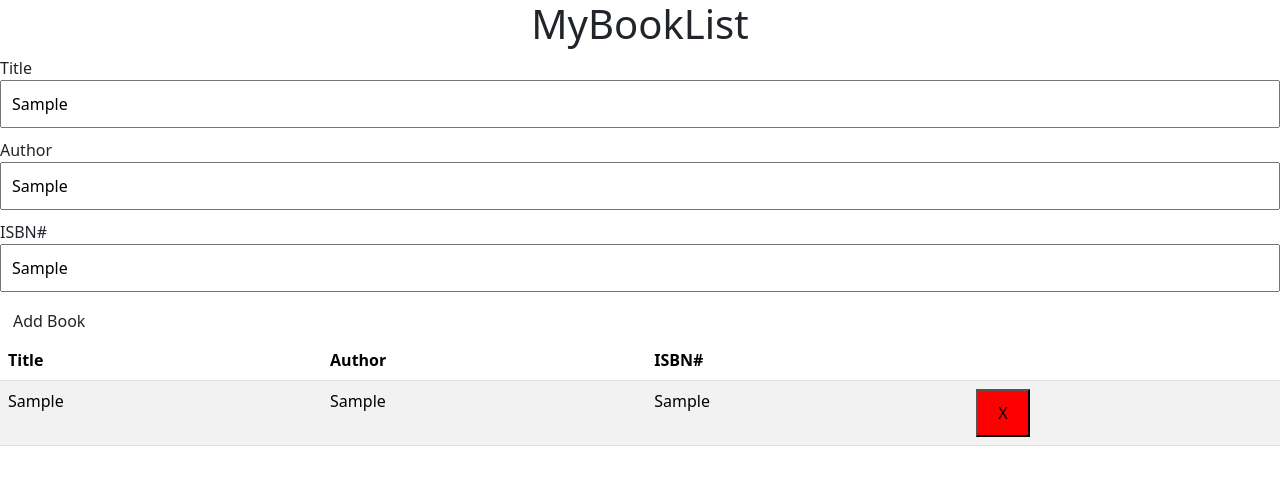
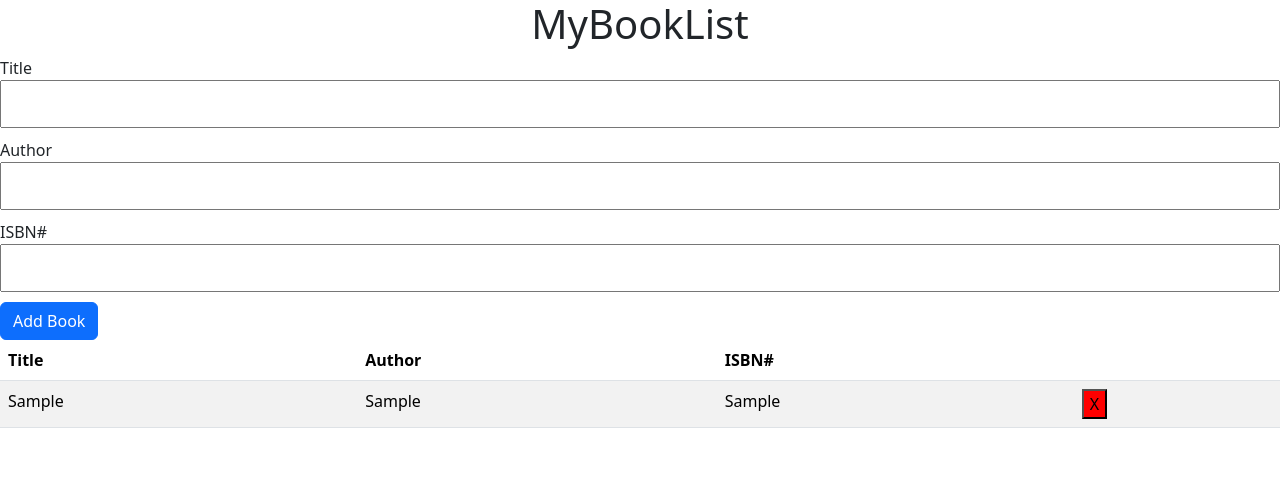
Before and after one commit to acciojob/book-list-Shikhar2001Bhadani, a website: page main.html in a window 1280 px wide. Both pictures are taken after typing "Sample", "Sample", "Sample" into the empty fields and a click on the button "Add Book". Drawn offline with nearby package versions, Linux system fonts and the light colour scheme.

Commit message:
created a submission

```diff
--- a/main.html
+++ b/main.html
@@ -26,7 +26,7 @@
 		<br>
 		<input type = "text" id="isbn">
 	</div>
-	<button class="btn"type="submit" id="submit">Add Book</button>
+	<button class="btn btn-primary"type="submit" id="submit">Add Book</button>
 	<table class="table table-striped">
 		<thead>
 			<tr>
--- a/script.js
+++ b/script.js
@@ -10,19 +10,19 @@ if(booktitle && auth && isbnnum){
 	row.innerHTML=`
 	<td>${booktitle}</td>
 	<td>${auth}</td>
-
 	<td>${isbnnum}</td>
-	<td><button class="delete">X</button></td>`;
+	<td><button class="delete">X</button></td>
+	`;
 
 	booklist.appendChild(row);
-	document.getElementById("auth").value='';
-	document.getElementById("booktitle").value='';
-	document.getElementById("isbnnum").value='';
+	document.getElementById("author").value='';
+	document.getElementById("title").value='';
+	document.getElementById("isbn").value='';
 }
 
 });
 document.getElementById("book-list").addEventListener("click",function(event){
-if(event.target.classList.contains('delete')){
+if(event.target.classList.contains("delete")){
 event.target.parentElement.parentElement.remove();
 }
 });
--- a/styles.css
+++ b/styles.css
@@ -8,10 +8,7 @@ input[type="text"]{
 	margin-bottom:10px;
 	box-sizing:border-box;
 }
-button{
-	padding:10px 20px;
-	background-color:blue;
-}
+
 .delete{
 	background-color:red
 }
```
